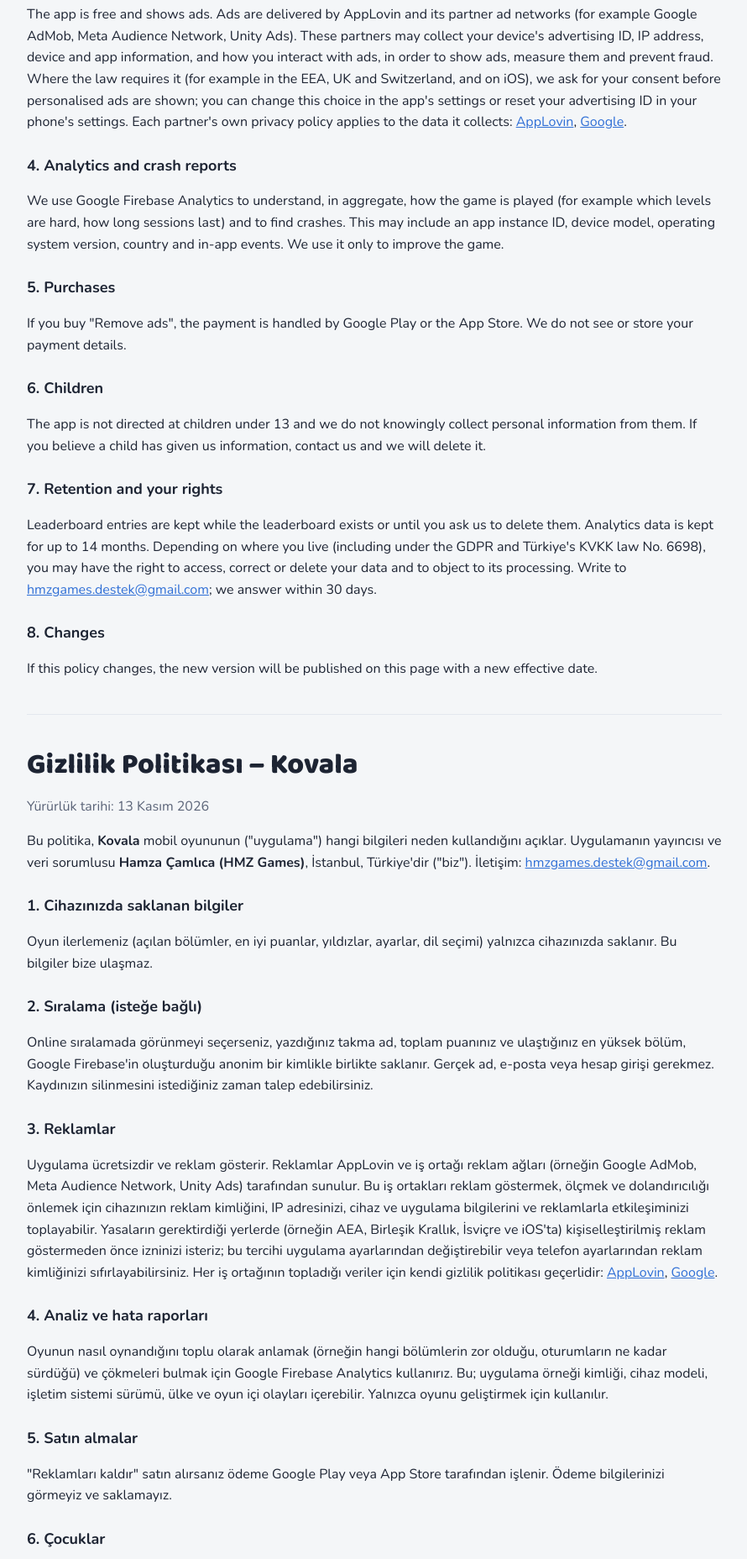
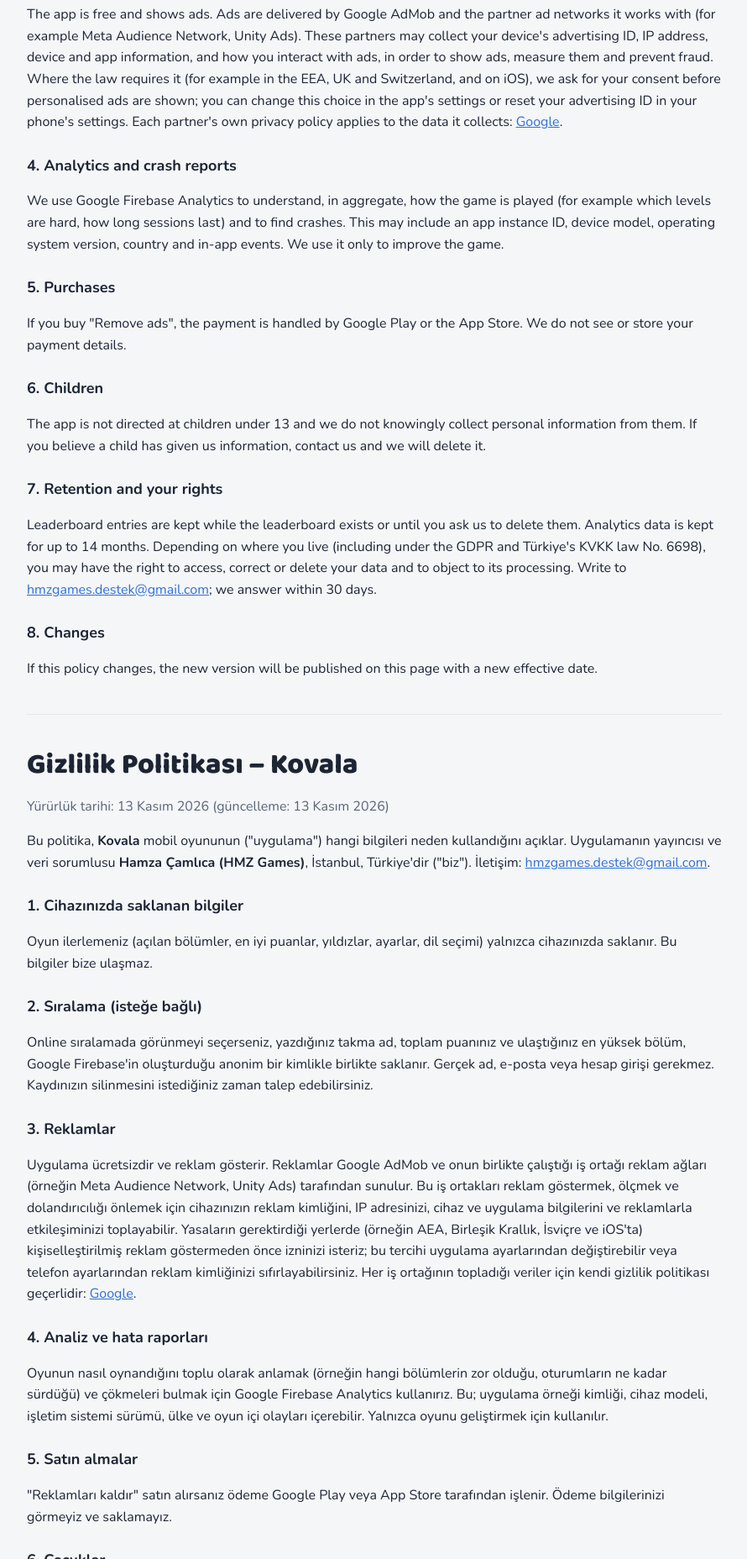
Before and after one commit to hamzacamlica5/hamzacamlica5.github.io, a plain HTML site: page privacy.html in a window 1280 px wide. Shown: the part 620-2476 px from the top of the page at 84% size, without its empty margins (194-1084 px from the left). Drawn offline with nearby package versions, Linux system fonts and the light colour scheme.

Commit message:
Privacy policy: ads served through Google AdMob
Co-Authored-By: Claude Opus 5.5 <noreply@anthropic.com>
Claude-Session: https://claude.ai/code/session_016aAT1gJGKA9Fj8rLBxKChA

```diff
--- a/privacy.html
+++ b/privacy.html
@@ -16,7 +16,7 @@
 
   <section id="en">
   <h1>Privacy Policy – Kovala</h1>
-  <p class="muted">Effective date: 13 November 2026</p>
+  <p class="muted">Effective date: 13 November 2026 (updated 13 November 2026)</p>
 
   <p>This policy explains what information the mobile game <b>Kovala</b> ("the app") uses and why. The app is published by
   <b>Hamza Çamlıca (HMZ Games)</b>, Istanbul, Türkiye ("we"). Contact: <a href="mailto:hmzgames.destek@gmail.com">hmzgames.destek@gmail.com</a>.</p>
@@ -29,11 +29,11 @@
   linked to an anonymous ID created by Google Firebase. No real name, email address or account login is required. You can ask us to delete your entry at any time.</p>
 
   <h3>3. Advertising</h3>
-  <p>The app is free and shows ads. Ads are delivered by AppLovin and its partner ad networks (for example Google AdMob, Meta Audience Network, Unity Ads).
+  <p>The app is free and shows ads. Ads are delivered by Google AdMob and the partner ad networks it works with (for example Meta Audience Network, Unity Ads).
   These partners may collect your device's advertising ID, IP address, device and app information, and how you interact with ads, in order to show ads, measure them and prevent fraud.
   Where the law requires it (for example in the EEA, UK and Switzerland, and on iOS), we ask for your consent before personalised ads are shown; you can change this choice in the app's settings
   or reset your advertising ID in your phone's settings. Each partner's own privacy policy applies to the data it collects:
-  <a href="https://www.applovin.com/privacy/">AppLovin</a>, <a href="https://policies.google.com/privacy">Google</a>.</p>
+  <a href="https://policies.google.com/technologies/ads">Google</a>.</p>
 
   <h3>4. Analytics and crash reports</h3>
   <p>We use Google Firebase Analytics to understand, in aggregate, how the game is played (for example which levels are hard, how long sessions last) and to find crashes.
@@ -58,7 +58,7 @@
 
   <section id="tr" lang="tr">
   <h1>Gizlilik Politikası – Kovala</h1>
-  <p class="muted">Yürürlük tarihi: 13 Kasım 2026</p>
+  <p class="muted">Yürürlük tarihi: 13 Kasım 2026 (güncelleme: 13 Kasım 2026)</p>
 
   <p>Bu politika, <b>Kovala</b> mobil oyununun ("uygulama") hangi bilgileri neden kullandığını açıklar. Uygulamanın yayıncısı ve veri sorumlusu
   <b>Hamza Çamlıca (HMZ Games)</b>, İstanbul, Türkiye'dir ("biz"). İletişim: <a href="mailto:hmzgames.destek@gmail.com">hmzgames.destek@gmail.com</a>.</p>
@@ -71,11 +71,11 @@
   Gerçek ad, e-posta veya hesap girişi gerekmez. Kaydınızın silinmesini istediğiniz zaman talep edebilirsiniz.</p>
 
   <h3>3. Reklamlar</h3>
-  <p>Uygulama ücretsizdir ve reklam gösterir. Reklamlar AppLovin ve iş ortağı reklam ağları (örneğin Google AdMob, Meta Audience Network, Unity Ads) tarafından sunulur.
+  <p>Uygulama ücretsizdir ve reklam gösterir. Reklamlar Google AdMob ve onun birlikte çalıştığı iş ortağı reklam ağları (örneğin Meta Audience Network, Unity Ads) tarafından sunulur.
   Bu iş ortakları reklam göstermek, ölçmek ve dolandırıcılığı önlemek için cihazınızın reklam kimliğini, IP adresinizi, cihaz ve uygulama bilgilerini ve reklamlarla etkileşiminizi toplayabilir.
   Yasaların gerektirdiği yerlerde (örneğin AEA, Birleşik Krallık, İsviçre ve iOS'ta) kişiselleştirilmiş reklam göstermeden önce izninizi isteriz; bu tercihi uygulama ayarlarından değiştirebilir
   veya telefon ayarlarından reklam kimliğinizi sıfırlayabilirsiniz. Her iş ortağının topladığı veriler için kendi gizlilik politikası geçerlidir:
-  <a href="https://www.applovin.com/privacy/">AppLovin</a>, <a href="https://policies.google.com/privacy">Google</a>.</p>
+  <a href="https://policies.google.com/technologies/ads">Google</a>.</p>
 
   <h3>4. Analiz ve hata raporları</h3>
   <p>Oyunun nasıl oynandığını toplu olarak anlamak (örneğin hangi bölümlerin zor olduğu, oturumların ne kadar sürdüğü) ve çökmeleri bulmak için Google Firebase Analytics kullanırız.
```
Also changed, not shown: app-ads.txt.
